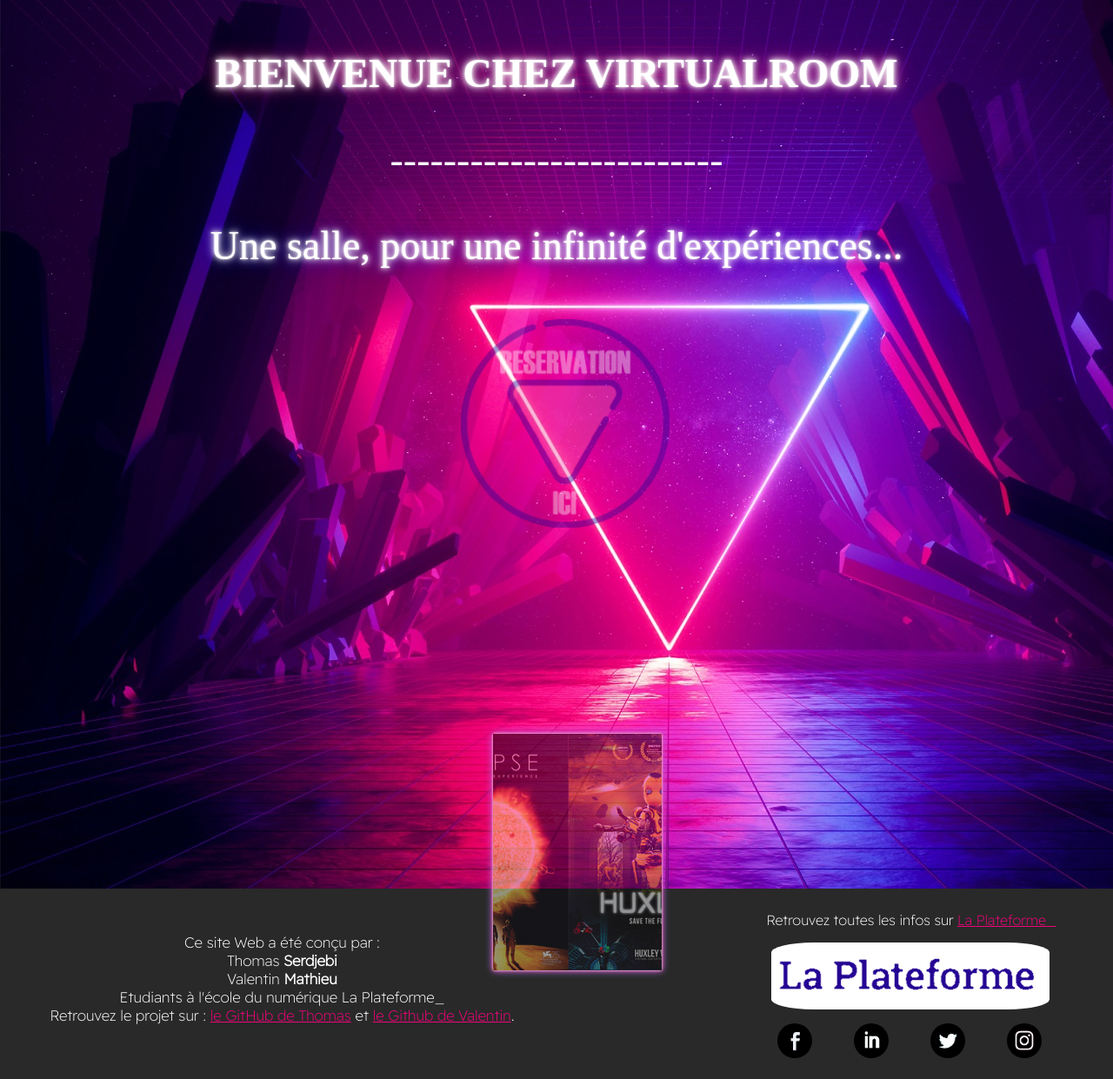
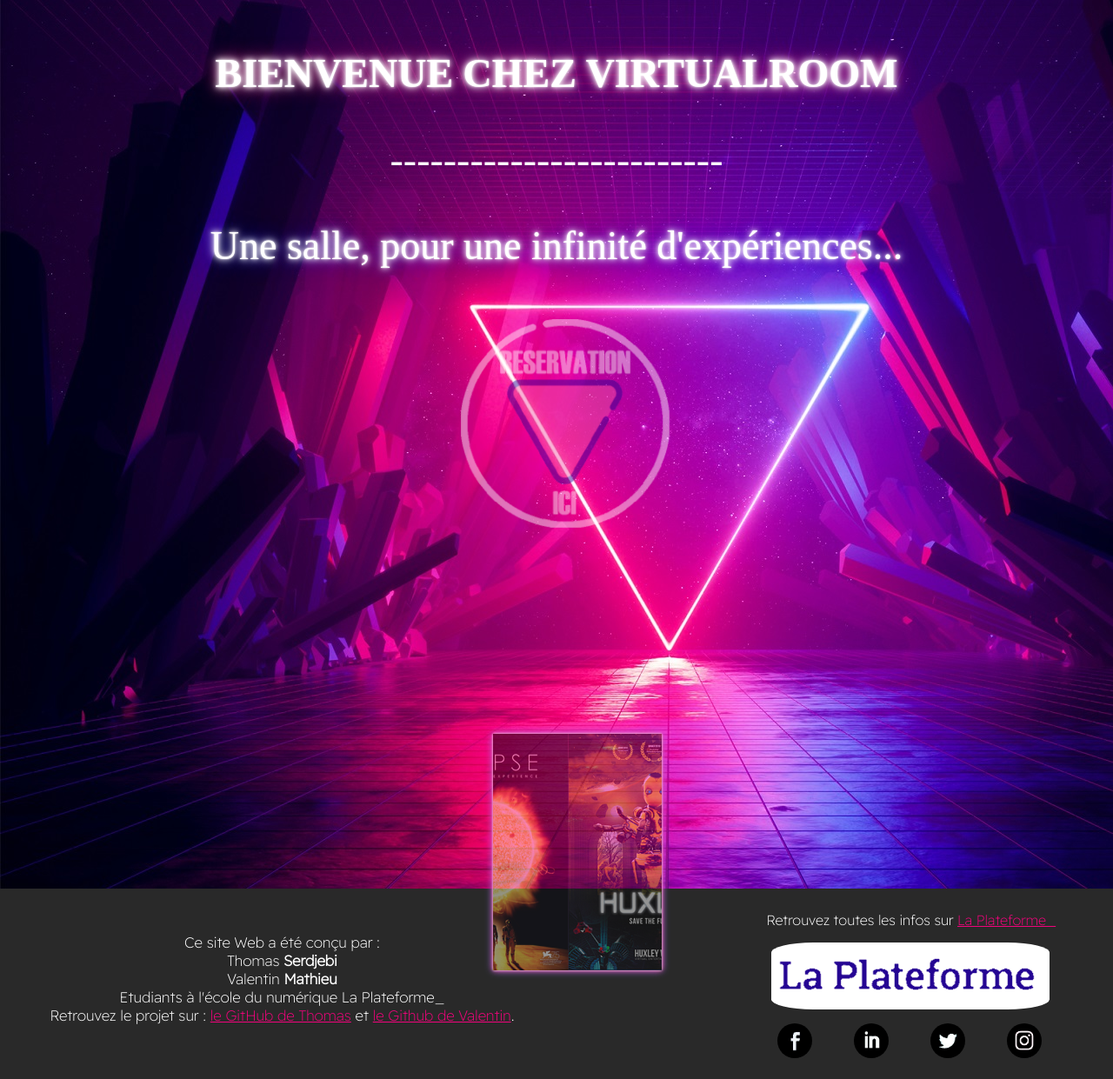
Before and after one commit to thomas-serdjebi/reservatio-salles, a PHP site: page / in a window 1280 px wide. Shown: the part 135-1376 px from the top of the page at 87% size. Run offline with PHP 8.4, Linux system fonts and the light colour scheme; some web fonts are replaced.

Commit message:
Modif bouton reservation

```diff
--- a/index.css
+++ b/index.css
@@ -35,7 +35,7 @@ main {
 }
 
 #bouton_reservation {
-    opacity: 0.4;
+    opacity: 0.45;
     position: relative;
     top: 22px;
     left: 10px;
```
Also changed, not shown: Assets/4345750.png (deleted), Assets/bouton_reservation.png.
